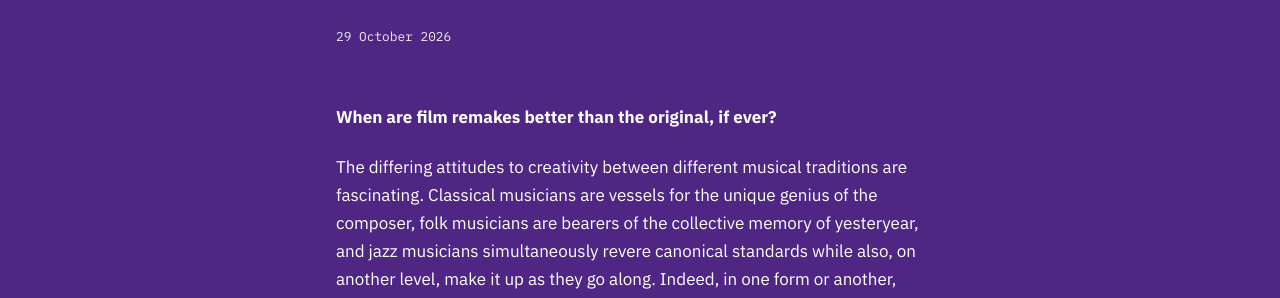
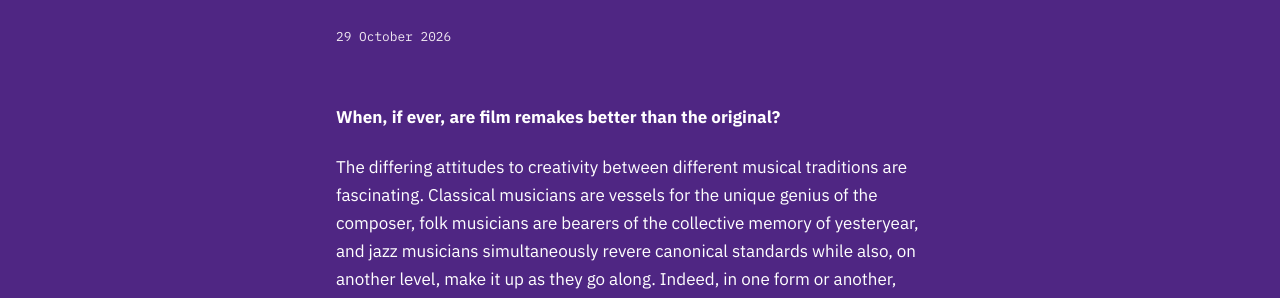
Before and after one commit to OwenThomas/personal-website, a Jekyll site: the page built from _posts/2026-10-29-RMR.md, in a window 1280 px wide and 900 px high. Shown: the part 166-464 px from the top of the window. Built offline with Jekyll 4.4.1, drawn with Linux system fonts in a browser that asks for light colours; comment, search, counter and statistics services are not loaded.

```diff
--- a/_posts/2026-10-29-RMR.md
+++ b/_posts/2026-10-29-RMR.md
@@ -2,7 +2,7 @@
 title: "Remarks on Remake Mistakes"
 ---
 
-#### When are film remakes better than the original, if ever?
+#### When, if ever, are film remakes better than the original?
 
 The differing attitudes to creativity between different musical traditions are fascinating. Classical musicians are vessels for the unique genius of the composer, folk musicians are bearers of the collective memory of yesteryear, and jazz musicians simultaneously revere canonical standards while also, on another level, make it up as they go along. Indeed, in one form or another, "remakes" are practically the norm in most music genres, including jazz, traditional and classical circles, where there is no real expectation that a performer would be writing their own music. However, the post-1960s rock'n'roll, singer-songwriter perspective led to an attitude that true authenticity would only be achieved when these roles are aligned: you write the music you perform or you are faking it.
 
```
